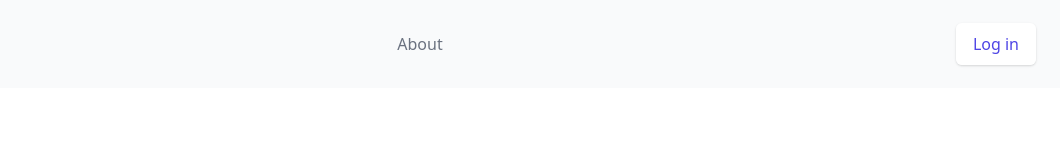
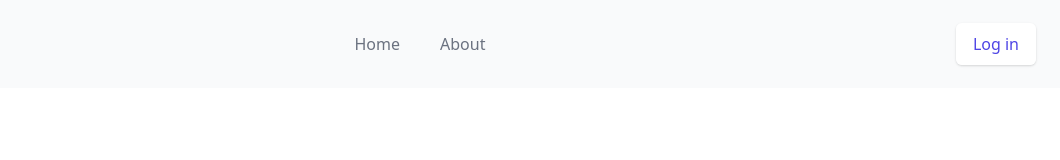
Before and after one commit to timyeothequietachievr/website, a Next.js app: page / in a window 1280 px wide. Shown: the top 160 px of the page, without its empty margins (220-1280 px from the left). Built offline with nearby package versions, Linux system fonts and the light colour scheme; a web font is replaced by a local one.

Commit message:
feat(header-links): update internal nav

```diff
--- a/pages/_app.js
+++ b/pages/_app.js
@@ -7,7 +7,8 @@ import Footer from '../components/Footer'
 import 'tailwindcss/tailwind.css'
 
 const navigationItems = [
-  { name: 'About', href: '#' },
+  { name: 'Home', href: '/' },
+  { name: 'About', href: '/about' },
 ]
 
 const loginLink = 'https://circle.so'
```
